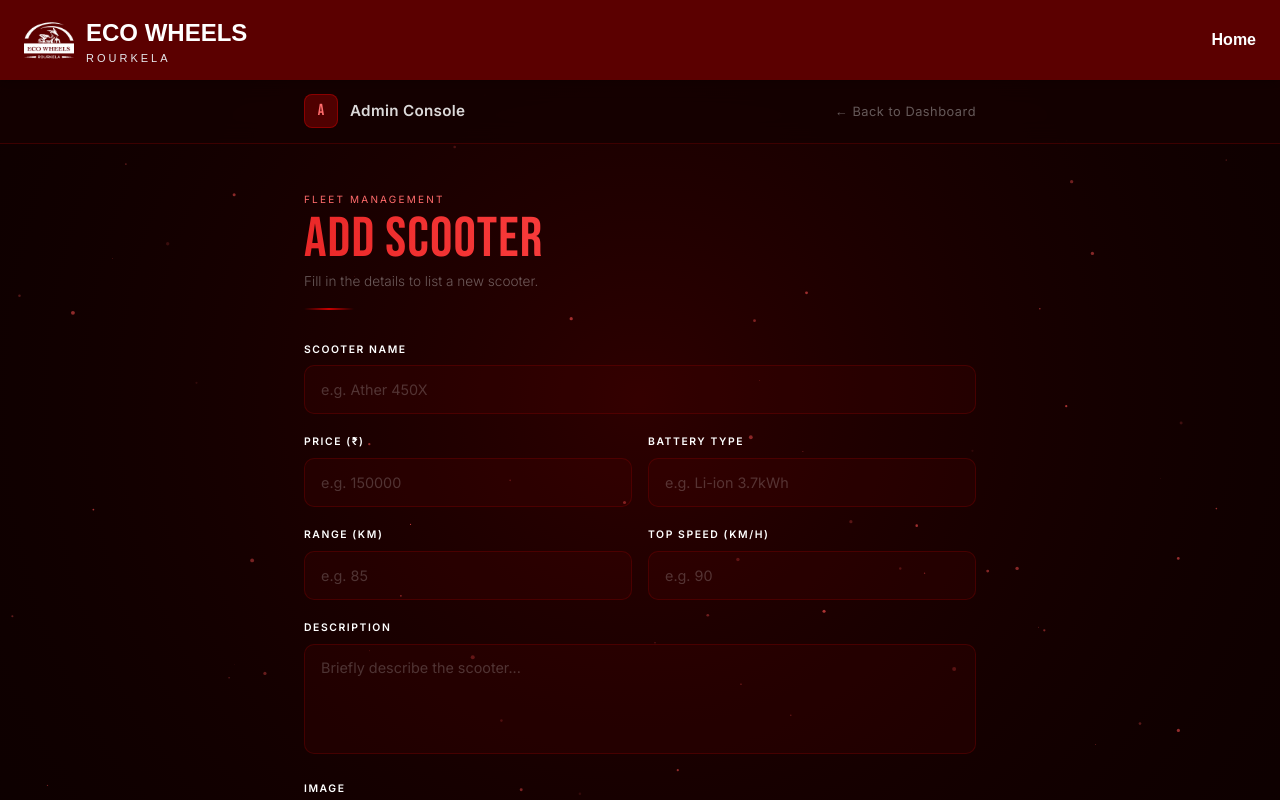
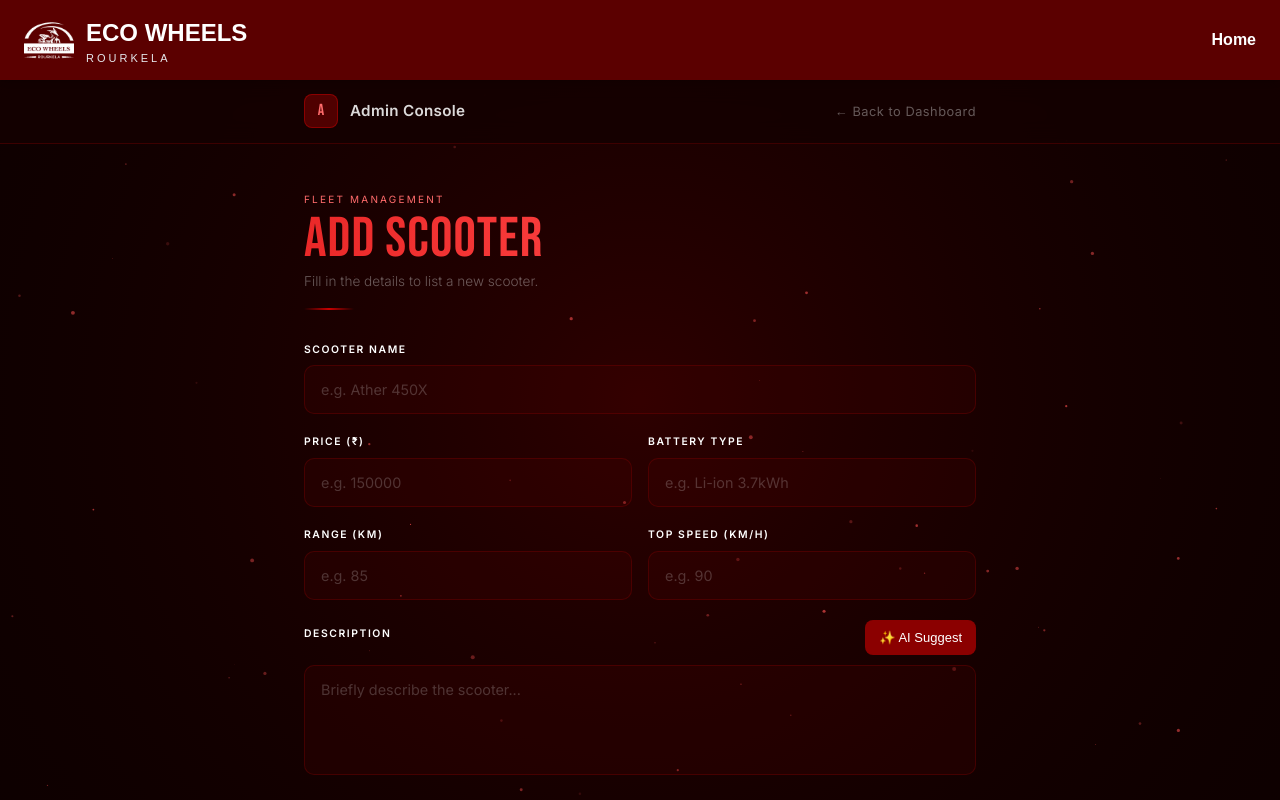
Before and after one commit to pinkkman/ecowheels, a Next.js app in the folder ev-showroom/: page /admin/add-scooter in a window 1280 px wide. Shown: the top 800 px of the page. Built offline with nearby package versions, Linux system fonts and the light colour scheme.

Commit message:
ai description

```diff
--- a/ev-showroom/app/admin/add-scooter/page.tsx
+++ b/ev-showroom/app/admin/add-scooter/page.tsx
@@ -7,6 +7,7 @@ import {authOptions} from "@/app/api/auth/[...nextauth]/route";
 
 export default function AddScooterPage() {
 const router =useRouter();
+const [loadingAI, setLoadingAI] = useState(false);
     const [form, setForm] = useState({
         name: "",
         price: "",
@@ -95,8 +96,42 @@ const router =useRouter();
         } finally {
             setLoading(false);
         }
+
     };
+const generateDescription = async () => {
+    if (!form.name || !form.range || !form.topSpeed || !form.battery) {
+        alert("Please fill Name, Range, Top Speed and Battery first.");
+        return;
+    }
 
+    setLoadingAI(true);
+
+    try {
+        const res = await fetch("/api/generate-description", {
+            method: "POST",
+            headers: {
+                "Content-Type": "application/json",
+            },
+            body: JSON.stringify({
+                name: form.name,
+                range: form.range,
+                topSpeed: form.topSpeed,
+                battery: form.battery,
+            }),
+        });
+
+        const data = await res.json();
+
+        setForm((prev) => ({
+            ...prev,
+            description: data.description,
+        }));
+    } catch (err) {
+        alert("Failed to generate description.");
+    } finally {
+        setLoadingAI(false);
+    }
+};
     return (
         <div style={{ minHeight: "100vh", background: "#0d0000", color: "#fff", position: "relative", overflow: "hidden" }}>
             <style>{`
@@ -445,7 +480,34 @@ const router =useRouter();
 
                     {/* Description */}
                <div>
+    <div
+        style={{
+            display: "flex",
+            justifyContent: "space-between",
+            alignItems: "center",
+            marginBottom: "10px",
+        }}
+    >
         <label className="field-label">Description</label>
+
+        <button
+            type="button"
+            onClick={generateDescription}
+            disabled={loadingAI}
+            style={{
+                background: "#8B0000",
+                color: "white",
+                border: "none",
+                padding: "8px 14px",
+                borderRadius: "8px",
+                cursor: "pointer",
+                fontSize: "13px",
+            }}
+        >
+            {loadingAI ? "Generating..." : "✨ AI Suggest"}
+        </button>
+    </div>
+
     <textarea
         name="description"
         placeholder="Briefly describe the scooter..."
--- /dev/null
+++ b/ev-showroom/app/api/generate-description/route.ts
@@ -0,0 +1,38 @@
+import { GoogleGenAI } from "@google/genai";
+import { NextResponse } from "next/server";
+
+const ai = new GoogleGenAI({
+  apiKey: process.env.GEMINI_API_KEY!,
+});
+
+export async function POST(req: Request) {
+  try {
+    const { name, range, topSpeed, battery } = await req.json();
+
+    const prompt = `
+Generate a professional scooter showroom description.
+
+Scooter Name: ${name}
+Range: ${range} km
+Top Speed: ${topSpeed} km/h
+Battery: ${battery}
+
+Keep it between 60-100 words.
+Make it attractive and customer-friendly.
+`;
+
+    const response = await ai.models.generateContent({
+      model: "gemini-2.5-flash",
+      contents: prompt,
+    });
+
+    return NextResponse.json({
+      description: response.text,
+    });
+  } catch (error) {
+    return NextResponse.json(
+      { error: "Failed to generate description" },
+      { status: 500 }
+    );
+  }
+}
```
Lines whose indentation alone changed are shown as unchanged.
